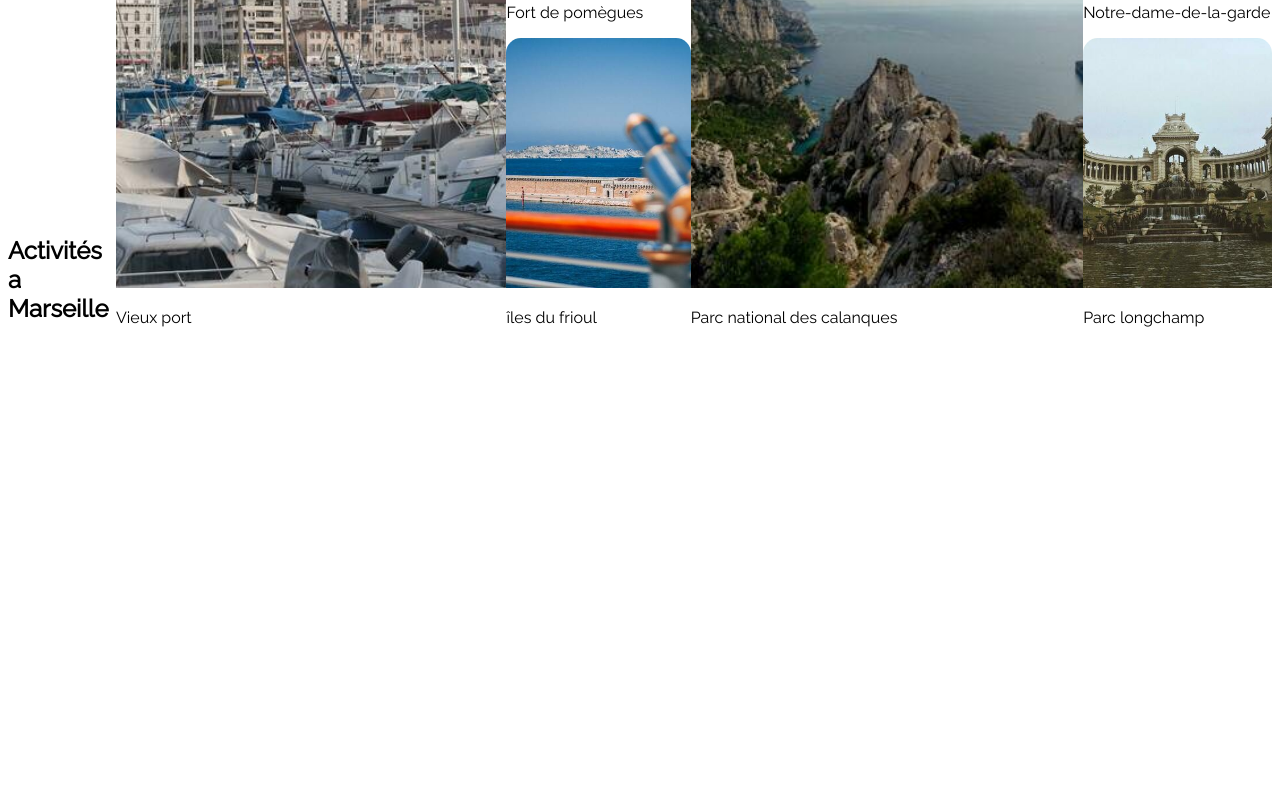
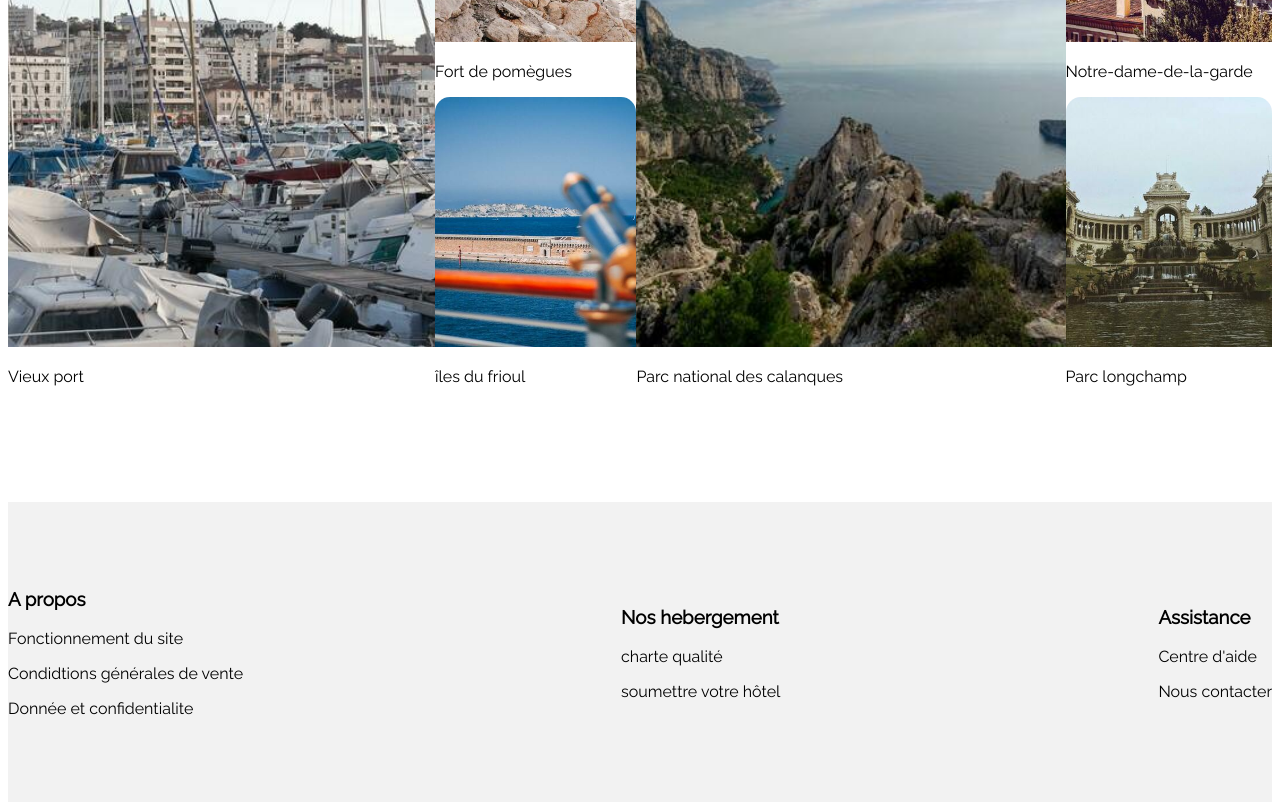
Before and after one commit to O2reee/cpm2-2022-s1-booki-hyvoz-audrey, a plain HTML site: page index.html in a window 1280 px wide. Shown: the part 1233-2043 px from the top of the page. Before the commit the page ends 1584 px from the top, so only its background shows below. Drawn offline with Linux system fonts and the light colour scheme.

Commit message:
avancement position

```diff
--- a/index.html
+++ b/index.html
@@ -15,8 +15,8 @@
   <header>
     <div id="logo">
       <img src="images/logo/Booki.png">
-      <nav class="menu">
-        <ul>
+      <nav>
+        <ul class="menu">
           <li><a href="#">Hébergements</a></li>
           <li><a href="#">Activités</a></li>
 
@@ -214,9 +214,12 @@
  </div>
 </section>
 </div>
+
+<h2>Activités a Marseille</h2>
+
 <section id="activite" class=bloc3>
 
-  <h2>Activités a Marseille</h2>
+
 
   <div class="ficheactivite">
    <img src="images/activites/4_small/reno-laithienne-QUgJhdY5Fyk-unsplash.jpg" class="card_img3">
@@ -253,5 +256,26 @@
      <p>Parc longchamp</p>
    </div>
  </div>
+</section>
+
+<footer class="footer">
+ <div>
+   <h3>A propos</h3>
+   <p>Fonctionnement du site</p>
+   <p>Condidtions générales de vente</p>
+   <p>Donnée et confidentialite</p>
+ </div>
+ <div>
+   <h3>Nos hebergement</h3>
+   <p>charte qualité</p>
+   <p>soumettre votre hôtel</p>
+ </div>
+ <div>
+   <h3>Assistance</h3>
+   <p>Centre d'aide</p>
+   <p>Nous contacter</p>
+ </div>
+</footer>
+
 </body>
 </html>
--- a/style.css
+++ b/style.css
@@ -31,10 +31,9 @@ nav a
 .menu :hover
 {
     color: #0065FC;
-    border-bottom: 3px
-    border-top: solid;
-    border-color: #0065FC;
-    padding-top: 25px;
+    border-top: 1px solid #0065fc;
+
+
 }
 
 #logo
@@ -233,6 +232,11 @@ nav a
     flex-direction: column;
 }
 
+#activite{
+   width: 100%;
+   height: 600px;
+
+}
 .card_img3{
     object-fit: cover;
     width: 100%;
@@ -243,8 +247,9 @@ nav a
 
 .bloc3{
     display: flex;
-    justify-content: space-around;
+    justify-content: space-between;
     align-items: flex-end;
+
 }
 
 .ficheduo{
@@ -258,3 +263,12 @@ nav a
     height: 250px;
     border-radius: 15px 15px 0 0;
 }
+
+.footer{
+   background-color: #f2f2f2;
+   height: 300px;
+   margin-top: 100px;
+   display: flex;
+   justify-content: space-between;
+   align-items: center;
+}
```
